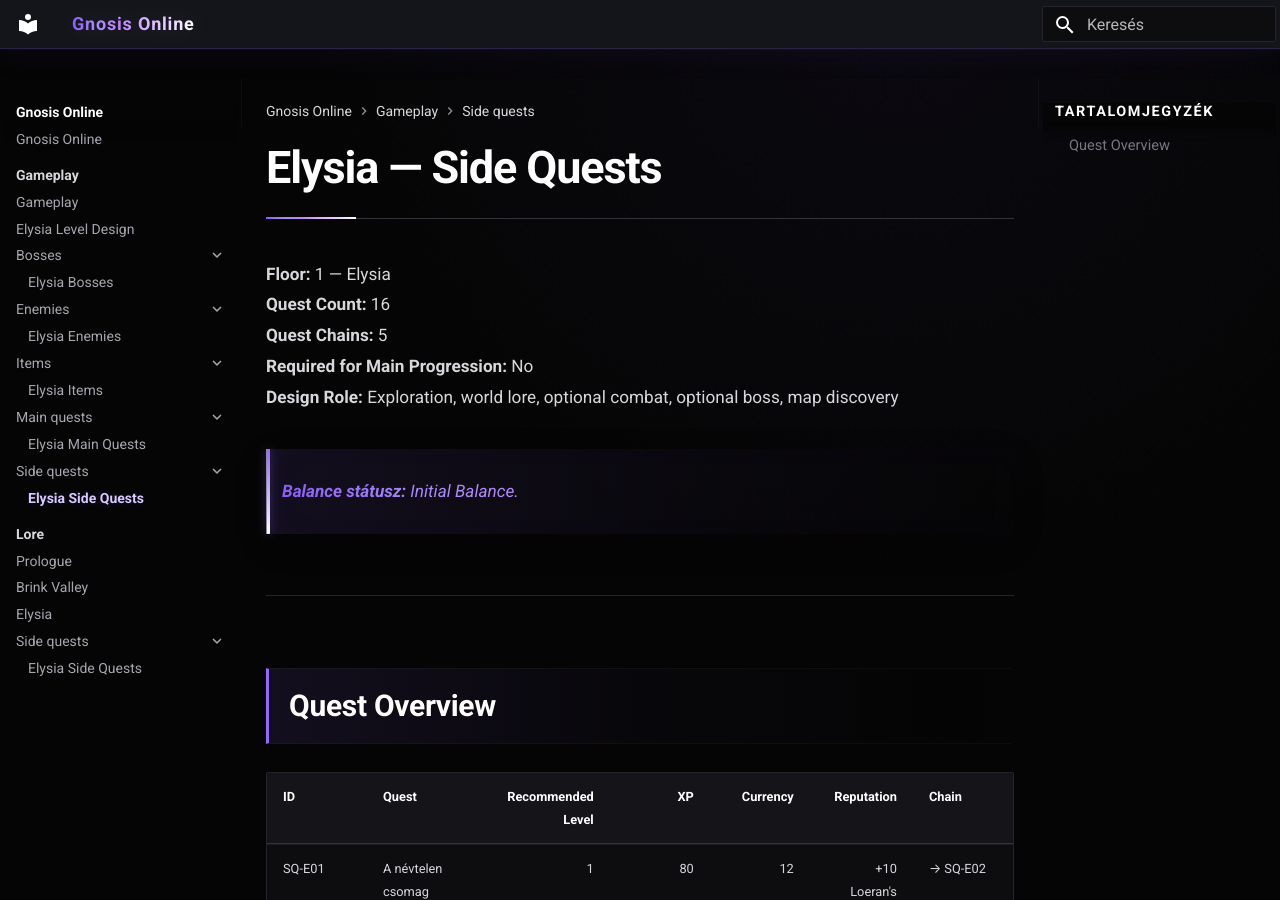
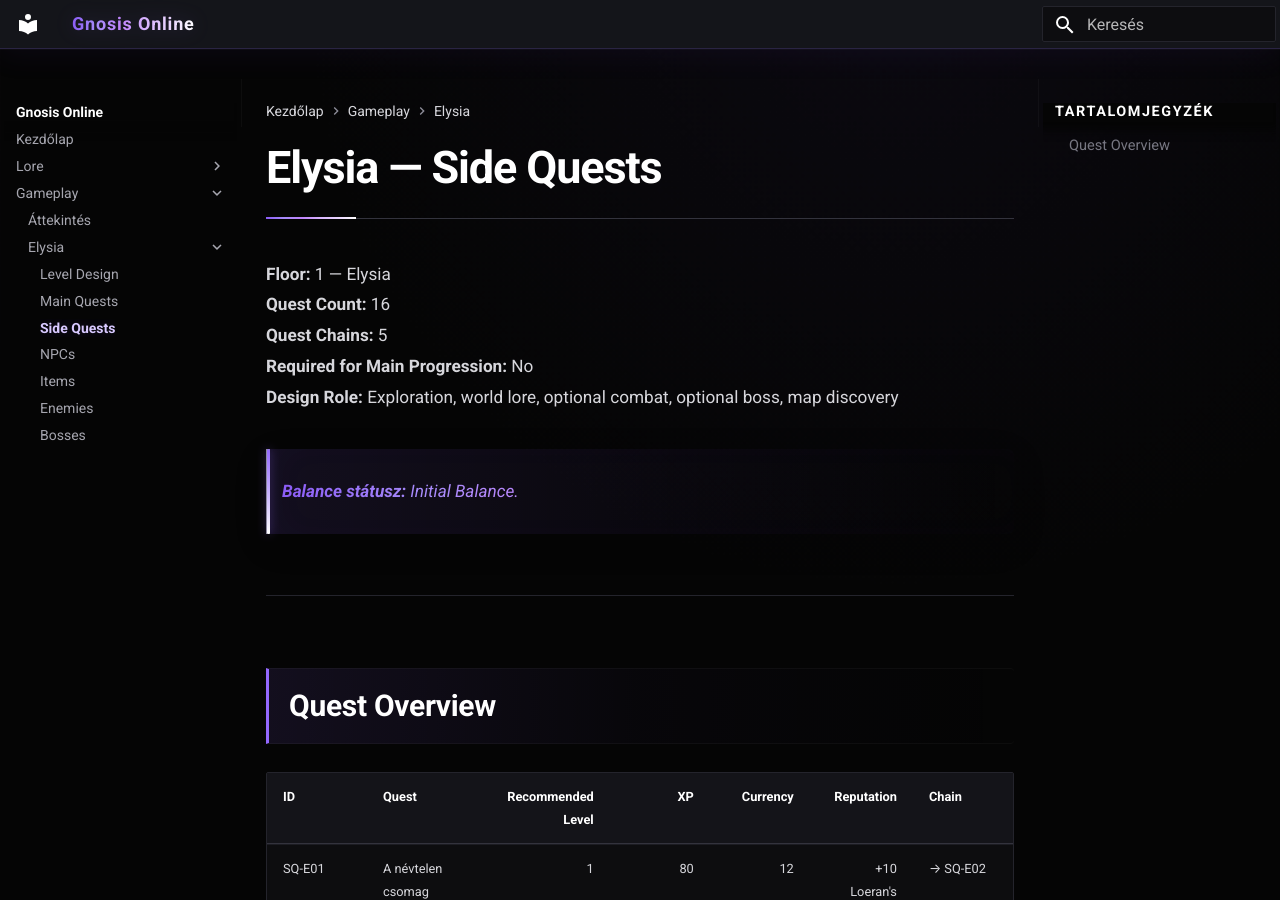
Before and after one commit to lyon1255/gnosis-online-docs, an MkDocs documentation site: the page built from docs/gameplay/side-quests/elysia.md, in a window 1280 px wide and 900 px high. Built offline with MkDocs 1.6.1 and Material for MkDocs 9.7.7, drawn with Linux system fonts in a browser that asks for light colours; part of the change alters nothing that is shown.

Commit message:
Update mkdocs.yml

```diff
--- a/mkdocs.yml
+++ b/mkdocs.yml
@@ -12,14 +12,35 @@ theme:
     accent: deep purple
 
   features:
-    - navigation.sections
-    - navigation.expand
     - navigation.path
     - navigation.top
     - toc.follow
     - search.suggest
     - search.highlight
     - content.code.copy
+
+nav:
+  - Kezdőlap: index.md
+
+  - Lore:
+      - Prologue: lore/00-prologus-lore.md
+      - Brink Valley: lore/01-brink-valley-lore.md
+
+      - Elysia:
+          - Main Lore: lore/02-elysia-lore.md
+          - Side Quests: lore/side-quests/elysia.md
+
+  - Gameplay:
+      - Áttekintés: gameplay/index.md
+
+      - Elysia:
+          - Level Design: gameplay/level-design.md
+          - Main Quests: gameplay/main-quests/elysia.md
+          - Side Quests: gameplay/side-quests/elysia.md
+          - NPCs: gameplay/npcs/elysia.md
+          - Items: gameplay/items/elysia.md
+          - Enemies: gameplay/enemies/elysia.md
+          - Bosses: gameplay/bosses/elysia.md
 
 plugins:
   - search
```
